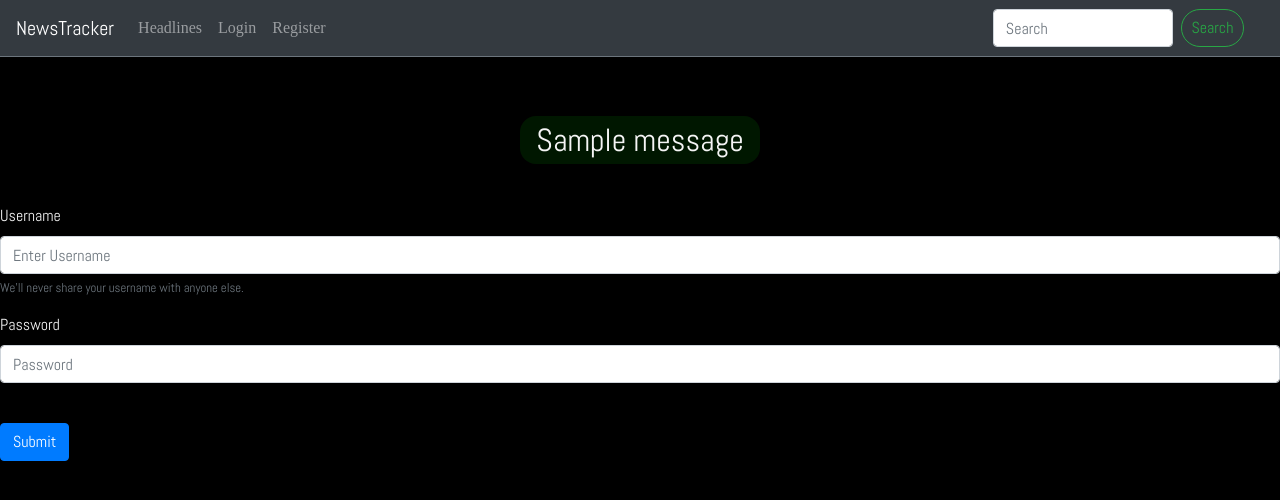
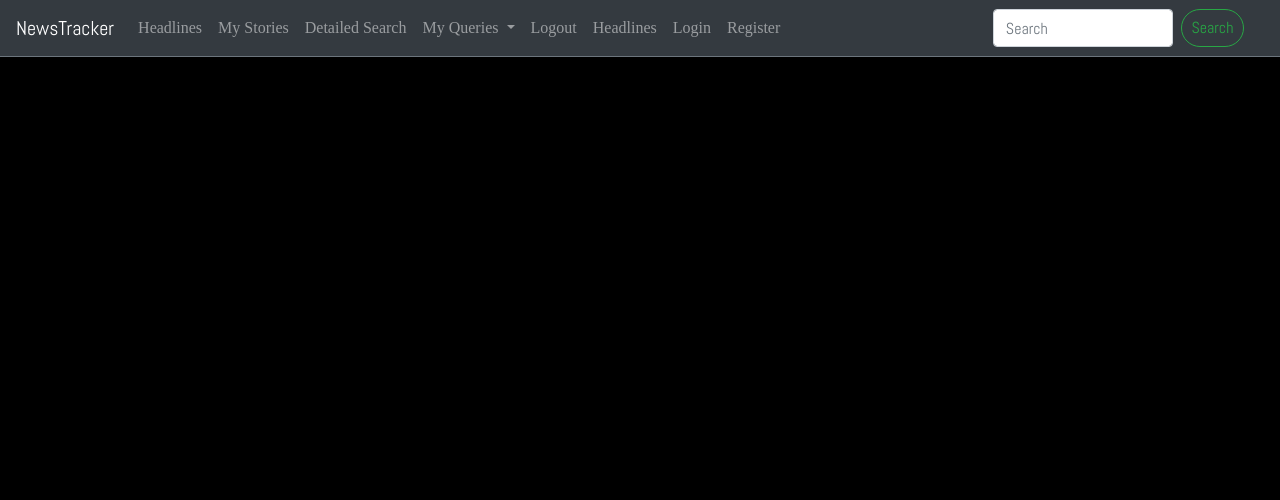
Before and after one commit to IBM-EPBL/IBM-Project-24987-1659951676, a Flask app: template Assignments/Manic kishore/Assignment-2/flask-app/templates/signin.html in a window 1280 px wide. Shown: the top 500 px of the page. Run offline with Flask 2, Linux system fonts and the light colour scheme; the template is opened without the code that fills it: most values are stand-ins (such as "Sample title", 1, 10 or a date in 2020); one stand-in notice (Sample message) is shown; parts of the project's set-up code (start-up, migrations or seed data) failed here and were passed over; some libraries are stand-ins or nearby versions.

Commit message:
Update base.html

```diff
--- a/Development Phase/Sprint 1/templates/base.html
+++ b/Development Phase/Sprint 1/templates/base.html
@@ -29,7 +29,6 @@
     <a href="/" class="navbar-brand">NewsTracker</a>
     <div class="collapse navbar-collapse" id="navbarNav">
       <div class="navbar-nav">
-        {% if g.user %}
         <a class="nav-item nav-link " href="/headlines">Headlines <span class="sr-only">(current)</span></a>
         <a class="nav-item nav-link" href="/user/saved">My Stories</a>
         <a class="nav-item nav-link" href="/search">Detailed Search</a>
@@ -39,26 +38,19 @@
             My Queries
           </a>
           <ul class="dropdown-menu dropdown-menu-dark" aria-labelledby="navbarDarkDropdownMenuLink" id="dropdown">
-            {% if g.user.queries%}
-            {%for query in g.user.queries%}
             <li class="dropdown-item" style="
             padding-right: 10px"><a class="query-link" href="/search/{{query.id}}">{{query.name}}
               </a>
               <span data-query="{{query.id}}" class="close">&times;</span>
               <!-- <button type="button" class="btn btn-outline-success btn-sm">Make Default</button> -->
             </li>
-            {%endfor%}
-            {% else %}
             <span class="dropdown-item">You currently have no saved queries.</span>
-            {% endif %}
           </ul>
         </li>
         <a class="nav-item nav-link" href="/logout">Logout</a>
-        {% else %}
         <a class="nav-item nav-link" href="/headlines">Headlines</a>
         <a class="nav-item nav-link" href="/login">Login</a>
         <a class="nav-item nav-link" href="/register">Register</a>
-        {% endif %}
       </div>
     </div>
     <!-- <button class="navbar-toggler" type="button" data-toggle="collapse" data-target="#navbarNav">
@@ -73,19 +65,10 @@
   </nav>
   <div id="indentation">
   </div>
-  {%with messages = get_flashed_messages(with_categories=true) %}
-  {% if messages %}
   <section class="messages">
-    {% for category, msg in get_flashed_messages(with_categories=true)%}
     <span class="{{category}}">{{msg}}</span>
-    {% endfor %}
   </section>
-  {% endif %}
-  {% endwith %}
-
-  {% block content %}
   <!-- content goes here -->
-  {% endblock %}
   <script src="/static/newstracker.js"></script>
   <script src="https://cdn.jsdelivr.net/npm/popper.js@1.16.0/dist/umd/popper.min.js"
     integrity="sha384-Q6E9RHvbIyZFJoft+2mJbHaEWldlvI9IOYy5n3zV9zzTtmI3UksdQRVvoxMfooAo"
```
